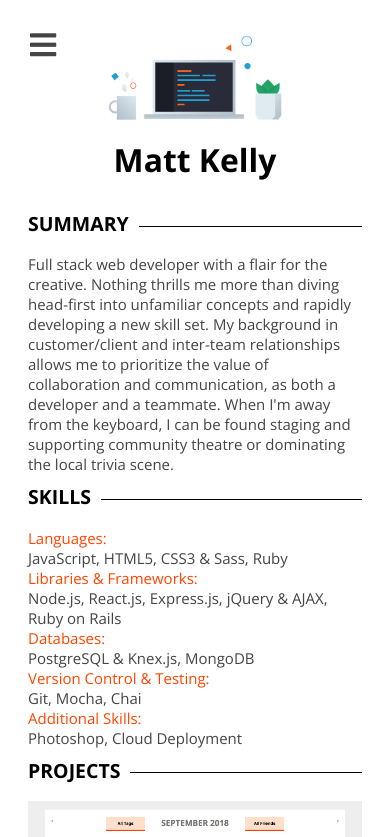
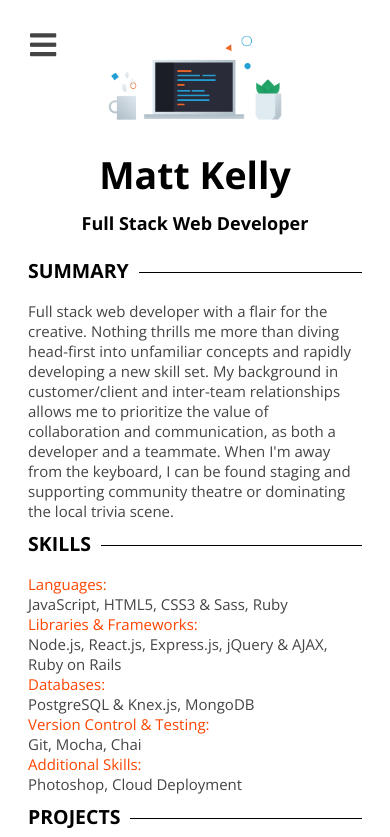
Before and after one commit to matthew-kelly/matthew-kelly, a plain HTML site: page index.html in a window 390 px wide. Shown: the top 837 px of the page. Drawn offline with nearby package versions, Linux system fonts and the light colour scheme.

Commit message:
add job title, fix mobile wrapping

```diff
--- a/index.html
+++ b/index.html
@@ -46,6 +46,7 @@
       </div>
       <img id="animation" src="/assets/scroll1.png">
       <h2 class="mobile-name"><a href="https://linkedin.com/in/brendan-matthew-kelly" target="_blank">Matt Kelly</a></h2>
+      <h2 class="mobile-job">Full Stack Web Developer</h2>
       <div class="contact-info-mobile">
         <p><a href="mailto:bmatthewkelly@gmail.com"> <i class="far fa-envelope"></i>&nbsp;&nbsp;bmatthewkelly@gmail.com</a></p>
         <p><a href="tel:613-929-1854"><i class="fas fa-phone"></i>&nbsp;&nbsp;(613) 929-1854</a></p>
--- a/scripts/scripts.js
+++ b/scripts/scripts.js
@@ -1,11 +1,7 @@
 $(function () {
 
   $('#menu-button').on('click', (event) => {
-    console.log(event.currentTarget.children[0]);
-    // $(event.currentTarget.children[0]).css('color', 'white');
     $('.contact-info-mobile').toggleClass('expanded');
-    // $(event.currentTarget.children[0]).css('color', '#444');
-    // $('.contact-info-mobile').toggleClass('expanded');
   })
 
   var offset2 = $(document).height();
--- a/styles/style_new.css
+++ b/styles/style_new.css
@@ -248,8 +248,9 @@ main #mobileContact {
   z-index: 1;
   top: 0;
   left: 0;
-  background-color: rgb(187, 187, 187);
+  background-color: rgb(240, 240, 240);
   overflow-x: hidden;
+  white-space: nowrap;
   padding-top: 60px;
   transition: 0.2s ease-in-out all;
   text-align: left;
@@ -270,15 +271,7 @@ main #mobileContact {
 }
 
 .contact-info-mobile a {
-  color: white;
-}
-
-.mobile-name {
-  padding-bottom: 1em;
-}
-
-.mobile-name a {
-  font-size: 1.25em;
+  color: rgb(0, 0, 0);
 }
 
 @media print {
@@ -372,7 +365,7 @@ main #mobileContact {
 
   .project-section {
     grid-template-columns: 1fr;
-    grid-template-areas: "picture" "content";
+    grid-template-areas: "picture""content";
   }
 
   .project-section a {
@@ -391,17 +384,6 @@ main #mobileContact {
   main #pdfTitle {
     display: inline-block;
     margin: 0px;
-  }
-
-  main #pdfTitle h2,
-  main #pdfTitle h3 {
-    font-size: 1.7em;
-    margin: 10px 2px 4px;
-  }
-
-  main #pdfTitle h3 {
-    font-size: .8em;
-    margin: 2px;
   }
 
   main h1,
@@ -433,4 +415,12 @@ main #mobileContact {
     font-weight: 400;
     color: orangered;
   }
+
+  .mobile-name a {
+    font-size: 1.25em;
+  }
+
+  .mobile-job {
+    font-size: 1.2em;
+  }
 }
```
